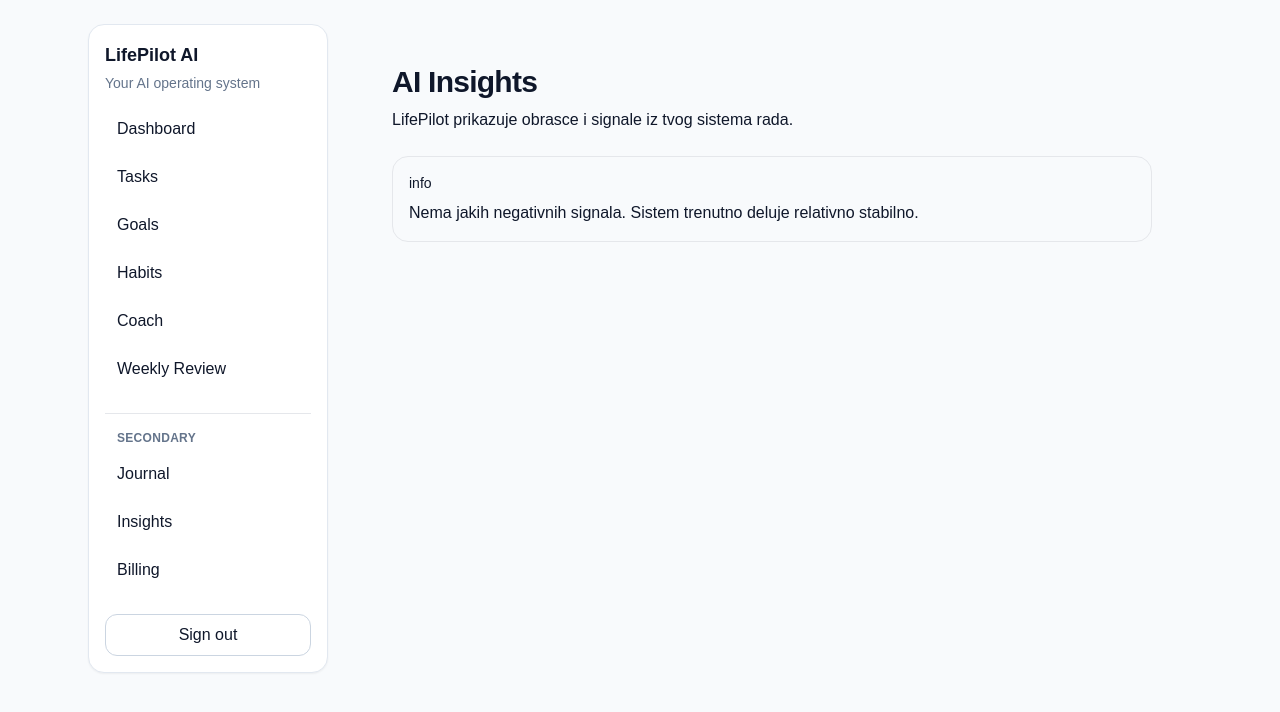
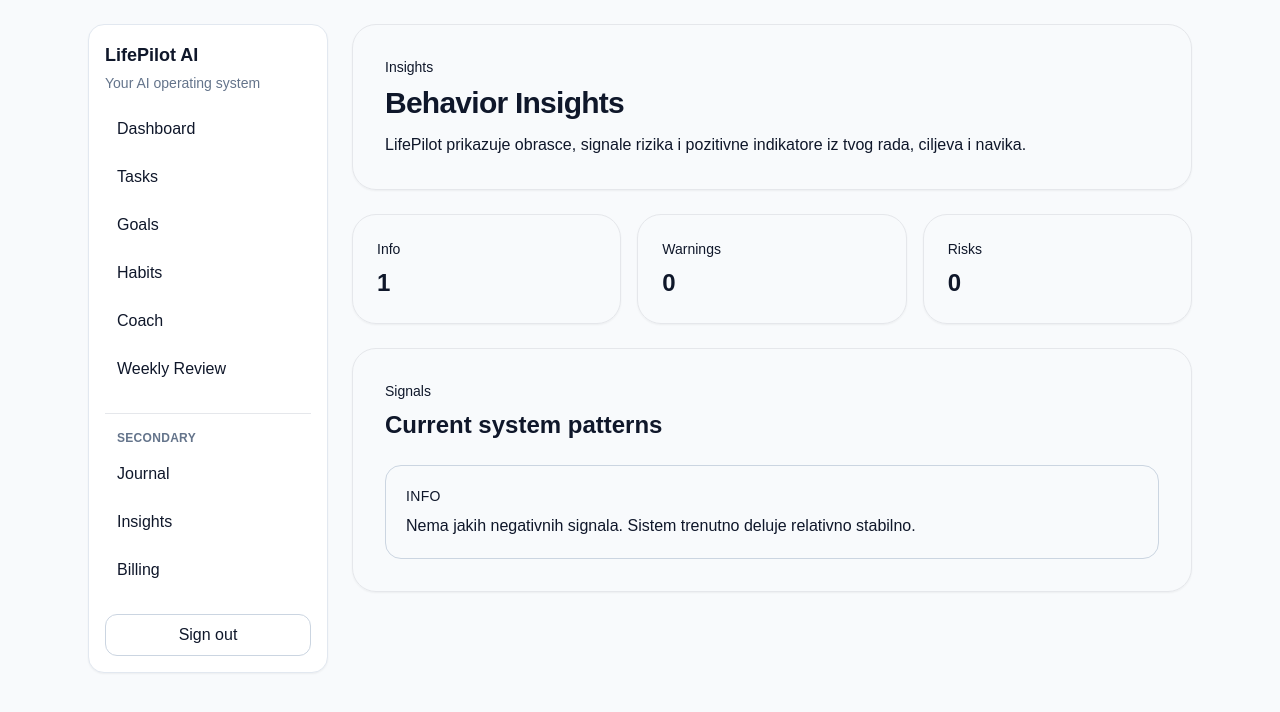
Before and after one commit to sutic83-art/lifepilot-ai-os, a Next.js app: page /dashboard/insights in a window 1280 px wide. Shown: the top 712 px of the page. Built offline with nearby package versions, Linux system fonts and the light colour scheme; no server answers; the database is empty; sample sign-in values are in the browser's storage.

Commit message:
Polish insights page UI

```diff
--- a/app/dashboard/insights/page.tsx
+++ b/app/dashboard/insights/page.tsx
@@ -5,6 +5,12 @@ import { useEffect, useState } from "react";
 type Insight = {
   message: string;
   level: "info" | "warning" | "risk";
+};
+
+const levelStyles: Record<Insight["level"], string> = {
+  info: "border-slate-300",
+  warning: "border-amber-300",
+  risk: "border-red-300",
 };
 
 export default function InsightsPage() {
@@ -36,37 +42,63 @@ export default function InsightsPage() {
     loadInsights();
   }, []);
 
+  const infoCount = insights.filter((item) => item.level === "info").length;
+  const warningCount = insights.filter((item) => item.level === "warning").length;
+  const riskCount = insights.filter((item) => item.level === "risk").length;
+
   return (
-    <main className="min-h-screen p-6 md:p-10">
-      <div className="mx-auto max-w-5xl space-y-6">
-        <div>
-          <h1 className="text-3xl font-bold tracking-tight">AI Insights</h1>
-          <p className="mt-2 text-muted-foreground">
-            LifePilot prikazuje obrasce i signale iz tvog sistema rada.
+    <div className="space-y-6">
+      <section className="rounded-3xl border bg-card p-8 shadow-sm">
+        <p className="text-sm text-muted-foreground">Insights</p>
+        <h1 className="mt-2 text-3xl font-bold tracking-tight">Behavior Insights</h1>
+        <p className="mt-3 max-w-3xl text-muted-foreground">
+          LifePilot prikazuje obrasce, signale rizika i pozitivne indikatore iz
+          tvog rada, ciljeva i navika.
         </p>
+      </section>
+
+      <section className="grid gap-4 md:grid-cols-3">
+        <div className="rounded-3xl border bg-card p-6 shadow-sm">
+          <p className="text-sm text-muted-foreground">Info</p>
+          <h2 className="mt-2 text-2xl font-semibold">{infoCount}</h2>
         </div>
 
+        <div className="rounded-3xl border bg-card p-6 shadow-sm">
+          <p className="text-sm text-muted-foreground">Warnings</p>
+          <h2 className="mt-2 text-2xl font-semibold">{warningCount}</h2>
+        </div>
+
+        <div className="rounded-3xl border bg-card p-6 shadow-sm">
+          <p className="text-sm text-muted-foreground">Risks</p>
+          <h2 className="mt-2 text-2xl font-semibold">{riskCount}</h2>
+        </div>
+      </section>
+
       {loading && (
-          <div className="rounded-3xl border p-6">
+        <section className="rounded-3xl border bg-card p-6 shadow-sm">
           Učitavanje insights sloja...
-          </div>
+        </section>
       )}
 
       {error && !loading && (
-          <div className="rounded-3xl border border-red-300 p-6 text-red-600">
+        <section className="rounded-3xl border border-red-300 bg-card p-6 text-red-600">
           {error}
-          </div>
+        </section>
       )}
 
       {!loading && !error && (
-          <div className="space-y-4">
+        <section className="rounded-3xl border bg-card p-8 shadow-sm">
+          <p className="text-sm text-muted-foreground">Signals</p>
+          <h2 className="mt-2 text-2xl font-semibold">Current system patterns</h2>
+
+          <div className="mt-6 space-y-4">
             {insights.length > 0 ? (
               insights.map((insight, index) => (
                 <div
                   key={`${insight.message}-${index}`}
-                  className="rounded-2xl border p-4"
+                  className={`rounded-2xl border p-5 ${levelStyles[insight.level]}`}
                 >
-                  <div className="text-sm text-muted-foreground">
+                  <div className="text-sm uppercase tracking-wide text-muted-foreground">
                     {insight.level}
                   </div>
                   <div className="mt-2">{insight.message}</div>
@@ -78,8 +110,8 @@ export default function InsightsPage() {
               </div>
             )}
           </div>
+        </section>
       )}
     </div>
-    </main>
   );
 }
```
Lines whose indentation alone changed are shown as unchanged.
